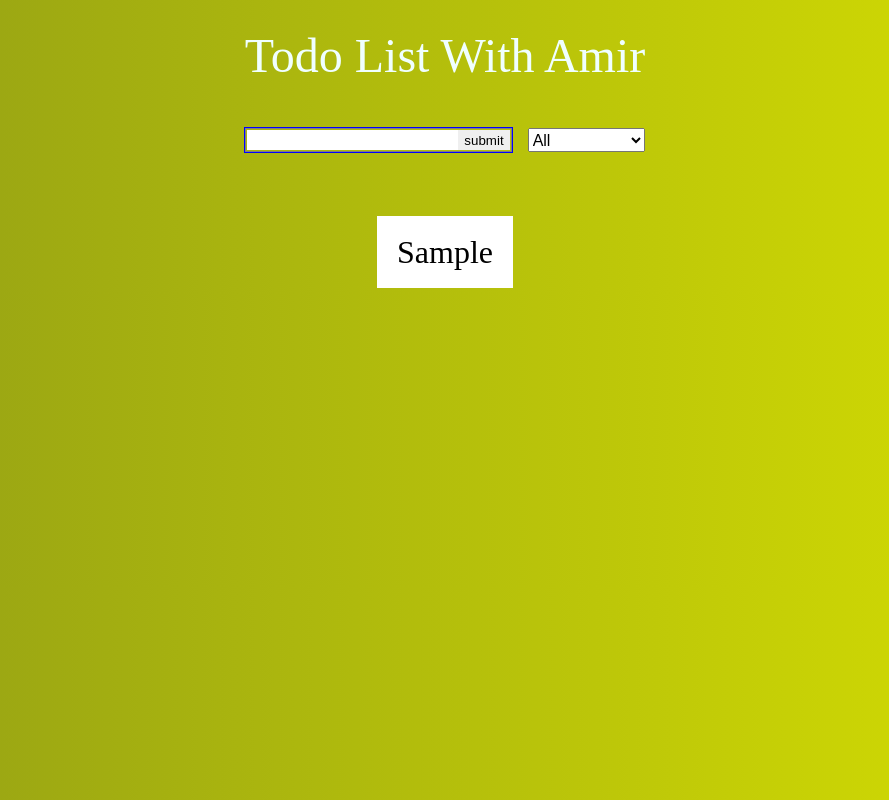
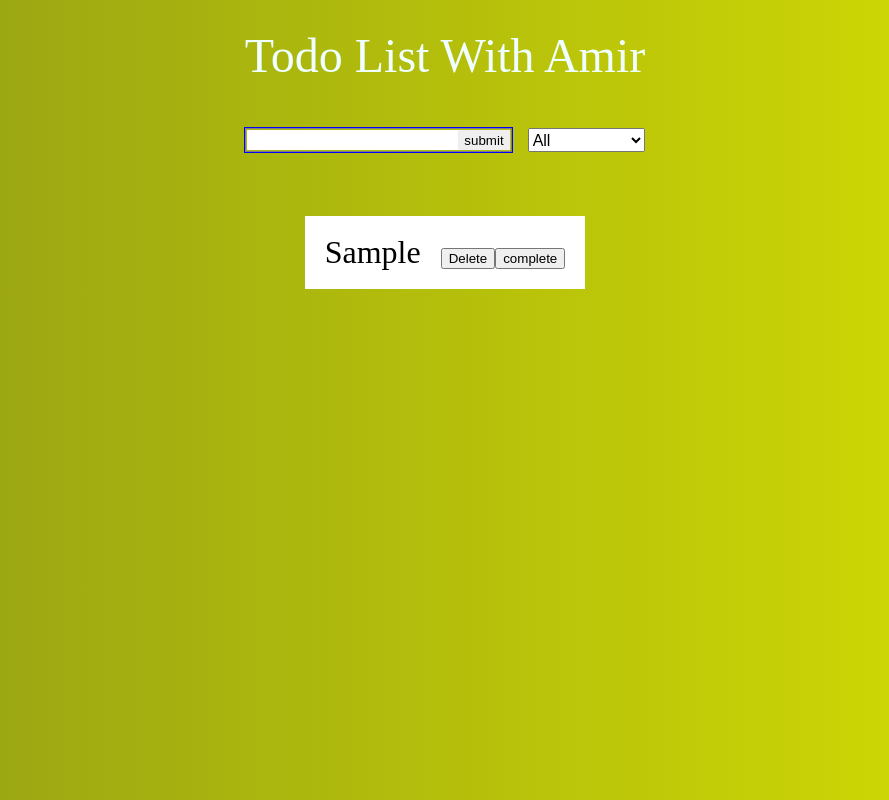
Before and after one commit to mahdizadehamir/todolist-vanillajs, a plain HTML site: page index.html in a window 1280 px wide. Both pictures are taken after typing "Sample" into the empty fields and a click on the button "submit". Shown: the whole page, without its empty margins (195-1084 px from the left). Drawn offline with Linux system fonts and the light colour scheme.

Commit message:
buttons added in trashWay

```diff
--- a/script.js
+++ b/script.js
@@ -13,21 +13,32 @@ function addTask(event) {
     tasks.push(textInput.value);
     displayTasks(textInput.value);
     localStorage.setItem("todoList", JSON.stringify(tasks));
-    textInput.value = ""
+    textInput.value = "";
   }
 }
 //showing Tasks
 function displayTasks(inputValue) {
   if (tasks != null || []) {
-    const newEl = document.createElement("p");
-    newEl.setAttribute("id","task-box")
-    newEl.textContent = inputValue;
+    const deleteBtn = document.createElement("button");
+    deleteBtn.textContent = "Delete";
+    const completeBtn = document.createElement("button");
+    completeBtn.textContent = "complete";
+    const newEl = document.createElement("div");
+    const btnHolder = document.createElement("div");
+    const paragraph = document.createElement("p");
+    newEl.setAttribute("id", "task-box");
+    paragraph.textContent = inputValue;
+    btnHolder.appendChild(deleteBtn);
+    btnHolder.appendChild(completeBtn);
+    newEl.appendChild(paragraph);
+    newEl.appendChild(btnHolder);
     taskHolder.appendChild(newEl);
   }
 }
-function initialShowingTasks(){
-  for (const element of tasks){
-    displayTasks(element)
+//showing tasks at startUP
+function initialShowingTasks() {
+  for (const element of tasks) {
+    displayTasks(element);
   }
 }
-initialShowingTasks()
+initialShowingTasks();
--- a/styles.css
+++ b/styles.css
@@ -177,8 +177,12 @@ form {
   margin-top: 4rem;
 }
 #task-box{
-  display: block;
+  display: flex;
+  flex-direction: row;
   background-color: white;
   margin-bottom: 5px;
   padding: 20px;
 }
+#task-box div {
+margin-left: 20px;
+}
```
